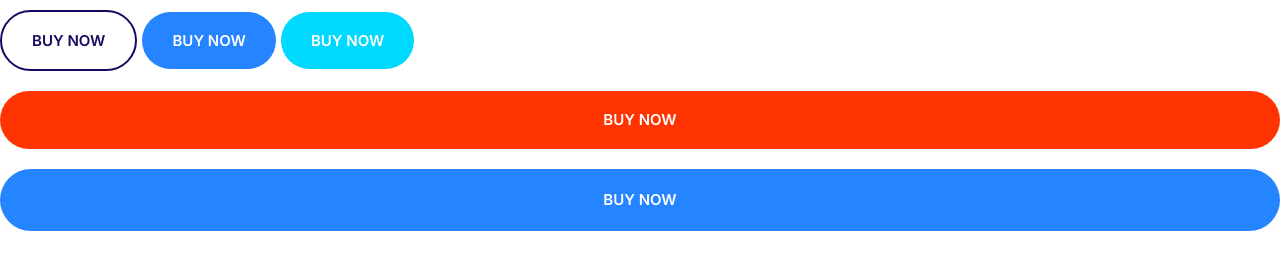
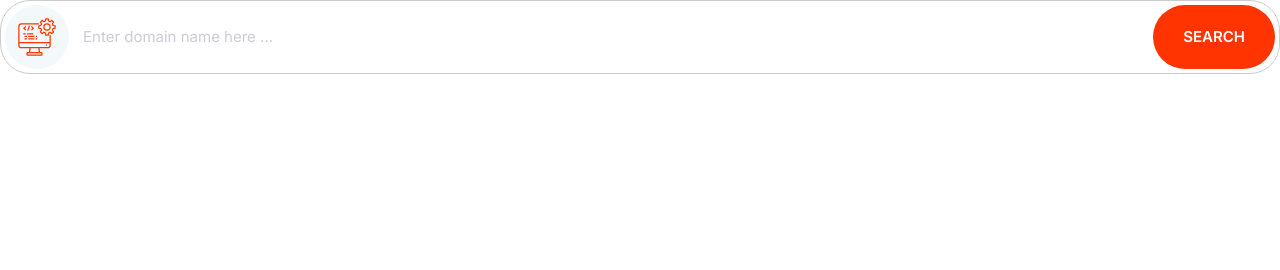
Before and after one commit to Badercoder/moshify3, a plain HTML site: page index.html in a window 1280 px wide. Drawn offline with Linux system fonts and the light colour scheme.

Commit message:
Input-group

```diff
--- a/css/style.css
+++ b/css/style.css
@@ -5,9 +5,13 @@
     --color-secondary: #00d9ff;
     --color-accent: #ff3400;
     --color-headings: #1b0760;
-    --color-body: #918ca4;}
+    --color-body: #918ca4;
+    --color-border: #ccc;
+    --border-radius: 30px;}
 *, *::after, *::before {
     box-sizing: border-box;}
+::placeholder {
+    color: #cdcbd7;}
 
 /* -------- Typography -------- */
 html {font-size: 62.5%;}
@@ -111,9 +115,7 @@ a {text-decoration: none;}
 .icon {
     width: 40px;
     height: 40px;}
-.icon--primary {
-    fill: var(--color-primary);
-}
+
 .icon-container { /* we used here "-" to seperate words. BTW the span element is for background color*/
     background: #f3f9fa;
     width: 64px;
@@ -123,6 +125,10 @@ a {text-decoration: none;}
     justify-content: center; /* horizontal */
     align-items: center; /* vertical */
 }
+
+.icon--primary {fill: var(--color-primary);}
+.icon--accent {fill: var(--color-accent);}
+
 
 /* -------- Buttons -------- */
 .btn {
@@ -162,3 +168,31 @@ a {text-decoration: none;}
 @media screen and (min-width: 1024px) {
 
     .btn {font-size: 1.5rem;}}
+
+/* -------- Inputs -------- */
+.input {
+    padding: 1.5rem 3.5rem;
+    border: 1px solid var(--color-border);
+    border-radius: var(--border-radius);
+    outline: 0;
+    color: var(--color-headings);
+    font-size: 2rem;
+}
+.input-group {
+    border: 1px solid var(--color-border);
+    border-radius: var(--border-radius);
+    display: flex; /*to push the search button to far right, good nestting*/
+}
+.input-group .input { /* Good use of nestting, only input inside an input-group should not have borders*/
+    border: 0;
+    flex-grow: 1;
+    padding: 1.5rem 1rem;
+}
+.input-group .btn {margin: 4px;}
+.input-group .icon-container {margin: 4px;}
+
+@media screen and (min-width: 1024px) {
+
+    .input {
+        font-size: 1.5rem;
+    }}
--- a/index.html
+++ b/index.html
@@ -14,12 +14,15 @@
     <link rel="stylesheet" href="/css/style.css">
 </head>
 <body>
-    <button class="btn btn--outline">Buy Now</button>
-    <button class="btn btn--primary">Buy Now</button>
-    <button class="btn btn--secondary">Buy Now</button>
-    <button class="btn btn--accent btn--block">Buy Now</button>
-
-    <a href="#" class="btn btn--primary btn--block">Buy Now</a>
+    <div class="input-group">
+        <span class="icon-container">
+            <svg class="icon icon--accent">
+                <use xlink:href="images/sprite.svg#computer"></use>
+            </svg>
+        </span>
+        <input type="text" class="input" placeholder="Enter domain name here ..." />
+        <button class="btn btn--accent">Search</button>
+    </div>
 
     <script src="/index.js"></script>
 </body>
```
Also changed, not shown: components/input-group.html (added, +9 -0 lines).
